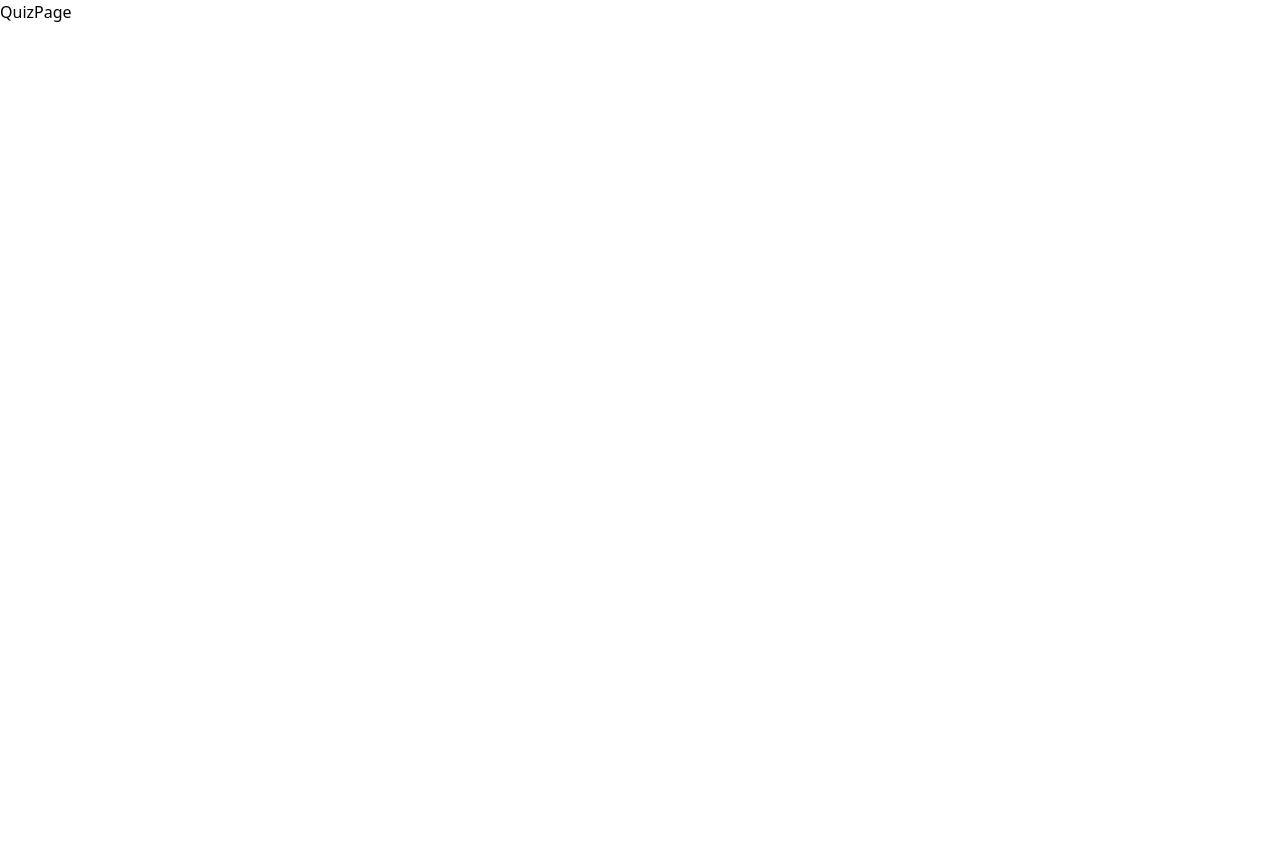
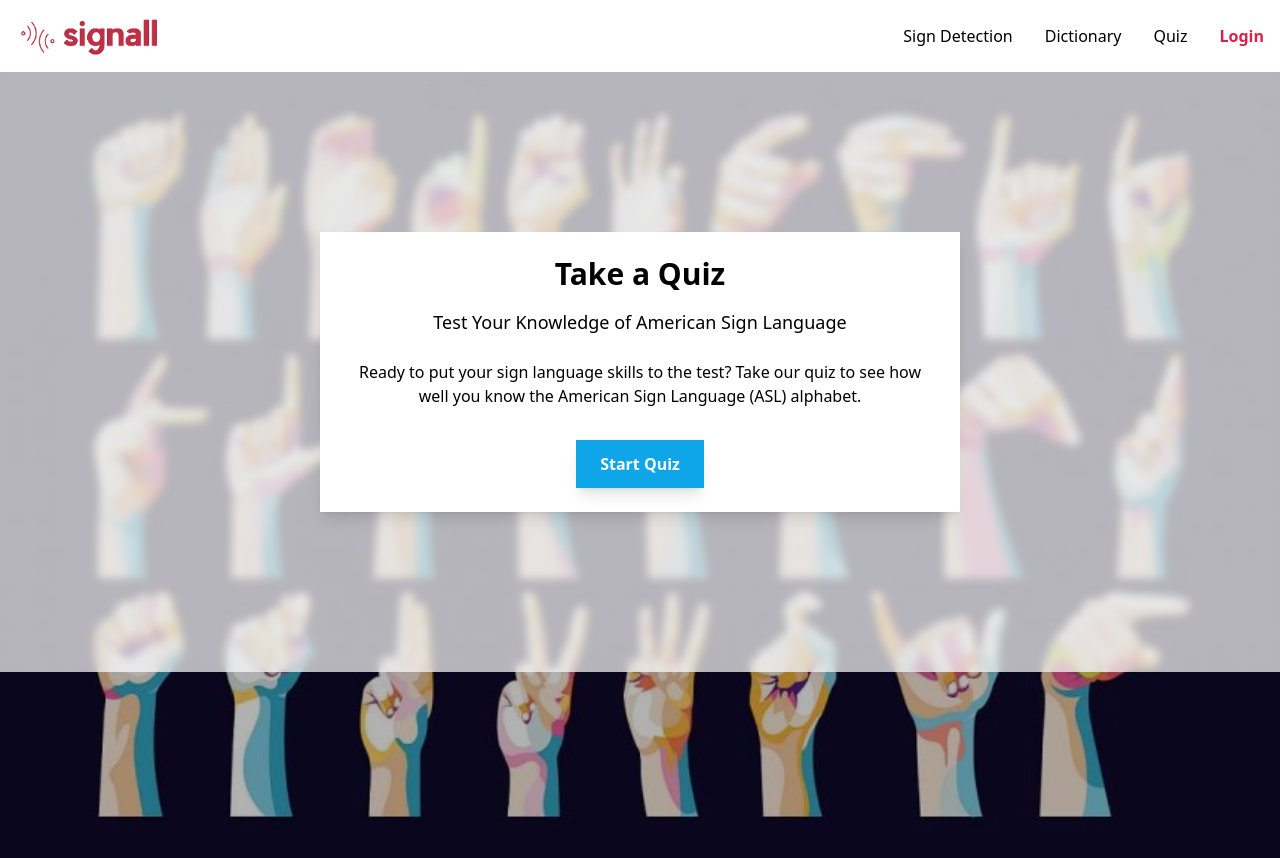
Before and after one commit to hasin023/sign-all_DP1, a Next.js app in the folder sign-all/: page /quiz in a window 1280 px wide. Shown: the top 858 px of the page. Before the commit the page ends 800 px from the top, so only its background shows below. Built offline with nearby package versions, Linux system fonts and the light colour scheme.

Commit message:
Quiz Page Added

```diff
--- a/sign-all/src/pages/quiz.tsx
+++ b/sign-all/src/pages/quiz.tsx
@@ -1,7 +1,45 @@
-import React from "react"
+import Navbar from "@/components/common/Navbar";
+import React from "react";
 
 const QuizPage = () => {
-  return <div>QuizPage</div>
-}
+  return (
+    <div>
 
-export default QuizPage
+      <Navbar />
+
+
+      <div className="relative min-h-screen bg-gray-100">
+
+        <div
+          className="absolute top-0 left-0 w-full h-full bg-cover bg-center bg-no-repeat"
+          style={{
+            backgroundImage: "url('/sign-language-862x570.jpg')",
+            filter: "brightness(0.7)",
+          }}
+        ></div>
+
+
+        <div className="relative z-10 flex flex-col items-center py-40 bg-white/70 backdrop-blur-sm w-full">
+
+          <div className="w-11/12 md:w-3/4 lg:w-2/3 xl:w-1/2 bg-white shadow-lg rounded-lg p-6">
+            <h1 className="text-3xl font-bold mb-4 text-center">Take a Quiz</h1>
+            <p className="text-lg text-center mb-6">
+              Test Your Knowledge of American Sign Language
+            </p>
+            <p className="text-center mb-8">
+              Ready to put your sign language skills to the test? Take our quiz to
+              see how well you know the American Sign Language (ASL) alphabet.
+            </p>
+            <div className="flex justify-center">
+              <button className="bg-sky-500 text-white px-6 py-3 rounded-lg shadow-lg font-semibold hover:bg-sky-600 transition">
+                Start Quiz
+              </button>
+            </div>
+          </div>
+        </div>
+      </div>
+    </div>
+  );
+};
+
+export default QuizPage;
```
Also changed, not shown: sign-all/public/sign-language-862x570.jpg (added).
